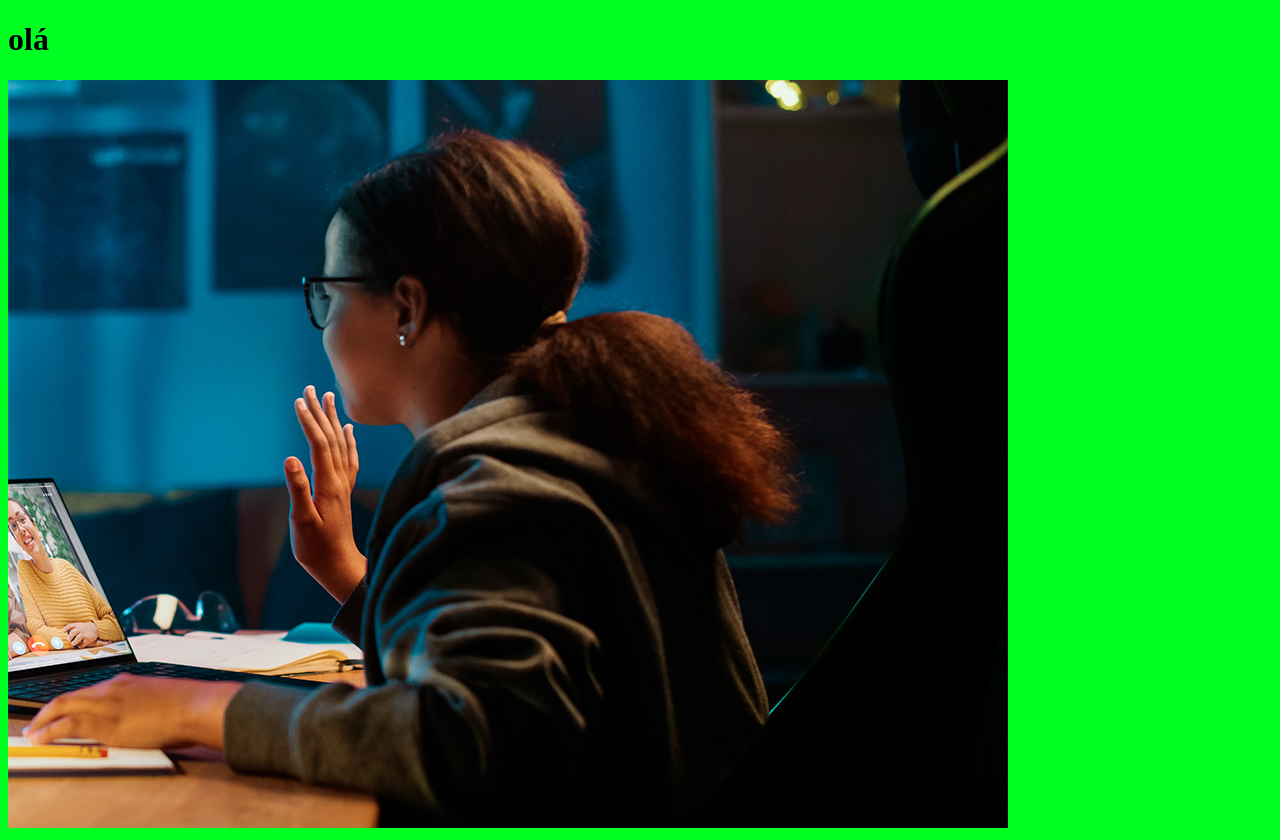
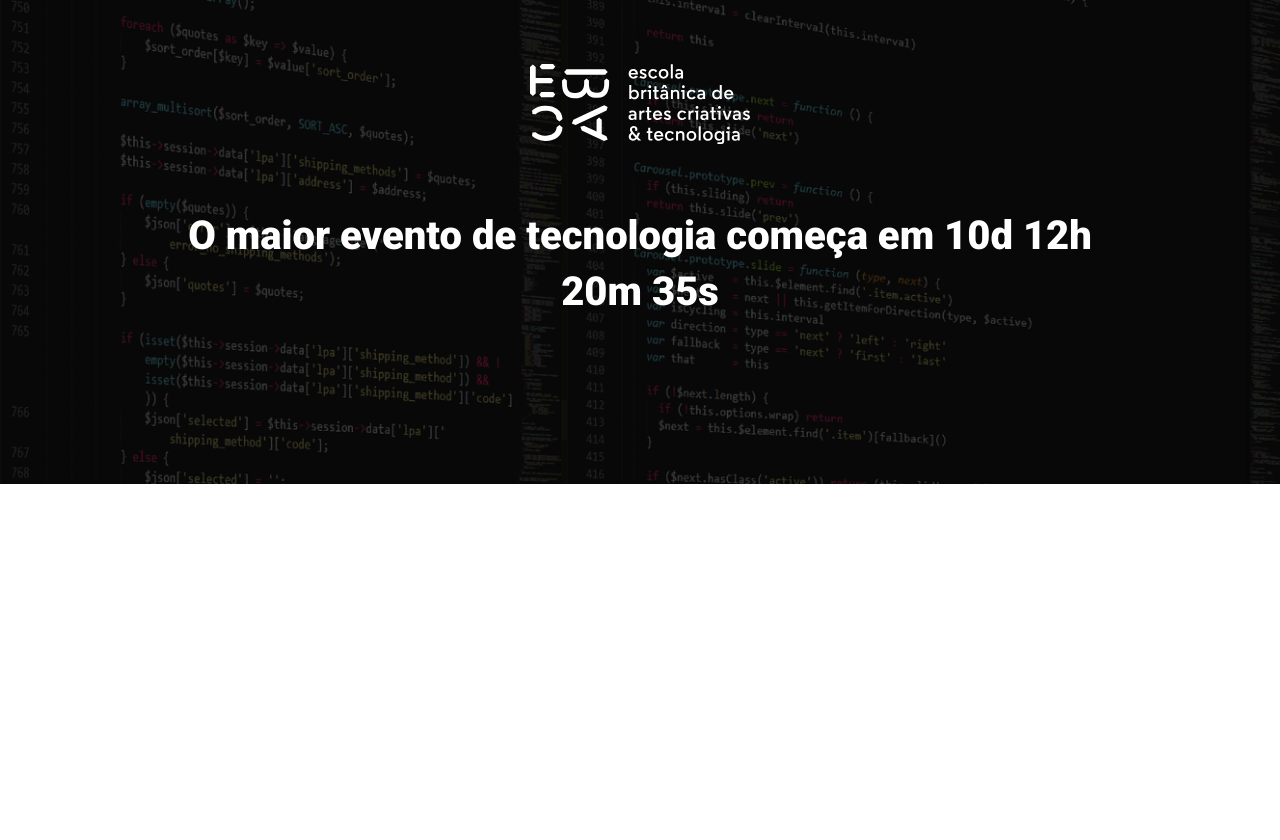
Before and after one commit to Alessandro10Lima/ebac_tech-talks, a website built with Parcel: page src/index.html in a window 1280 px wide. After the commit the page ends 800 px from the top, so only its background shows below. Built offline with nearby package versions, Linux system fonts and the light colour scheme.

Commit message:
criando o hero

```diff
--- a/src/index.html
+++ b/src/index.html
@@ -1,15 +1,24 @@
 <!DOCTYPE html>
-<html lang="en">
+<html lang="pt-br">
 <head>
     <meta charset="UTF-8">
     <meta http-equiv="X-UA-Compatible" content="IE=edge">
     <meta name="viewport" content="width=device-width, initial-scale=1.0">
     <title>Document</title>
+    <link rel="preconnect" href="https://fonts.googleapis.com">
+    <link rel="preconnect" href="https://fonts.gstatic.com" crossorigin>
+    <link href="https://fonts.googleapis.com/css2?family=Roboto:wght@400;700;900&display=swap" rel="stylesheet">
     <link rel="stylesheet" href="styles/main.scss">
 </head>
 <body>
-    <h1>olá</h1>
-    <img src="./images/backend.png" alt="">
+    <header class="hero">
+        <div class="container">
+            <img class="hero__logo" src="./images/ebac_logo.svg" alt="EBAC">
+            <p class="hero__text">
+                O maior evento de tecnologia começa em 10d 12h 20m 35s
+            </p>
+        </div>
+    </header>
     <script src="scripts/main.js"></script>
 </body>
 </html>
--- /dev/null
+++ b/src/styles/_hero.scss
@@ -0,0 +1,52 @@
+.hero{
+    padding-top: 64px;
+    padding-bottom: 100px;
+    background-image: url(../images/fundo.png);
+    background-repeat: no-repeat;
+    background-size: cover;
+    position: relative;
+
+    .container{
+        position: relative;
+    }
+
+    &::before{
+        content: '';
+        position: absolute;
+        top: 0;
+        left: 0;
+        width: 100%;
+        height: 100%;
+        background-color: #000;
+        opacity: 0.7;
+    }
+
+    &__text{
+        margin-top: 64px;
+        margin-bottom: 64px;
+        font-size: 40px;
+        line-height: 56px;
+        font-weight: 800;
+        text-align: center;
+    }
+
+    &__logo{
+        display: block;
+        margin: 0 auto;
+        height: 80px;
+    }
+
+    @media (max-width:640px){
+        padding: 40px 0;
+
+        &__logo{
+            height: 40px;
+        }
+
+        &__text{
+            font-size: 22px;
+            line-height: 24px;
+            margin: 24px 0;
+        }
+    }
+}
--- a/src/styles/main.scss
+++ b/src/styles/main.scss
@@ -1,3 +1,23 @@
-body{
-    background-color: rgb(0, 255, 34);
+@use 'hero';
+
+*{
+    margin: 0;
+    padding: 0;
+    box-sizing: border-box;
+    font-family: 'Roboto', sans-serif;
+    color: #fff;
 }
+
+.container{
+    max-width: 960px;
+    width: 100%;
+    margin: 0 auto;
+
+    @media (max-width:640px){
+        max-width: 80%;
+    }
+
+    @media (max-width:1024px){
+        max-width: 90%;
+    }
+}
```
